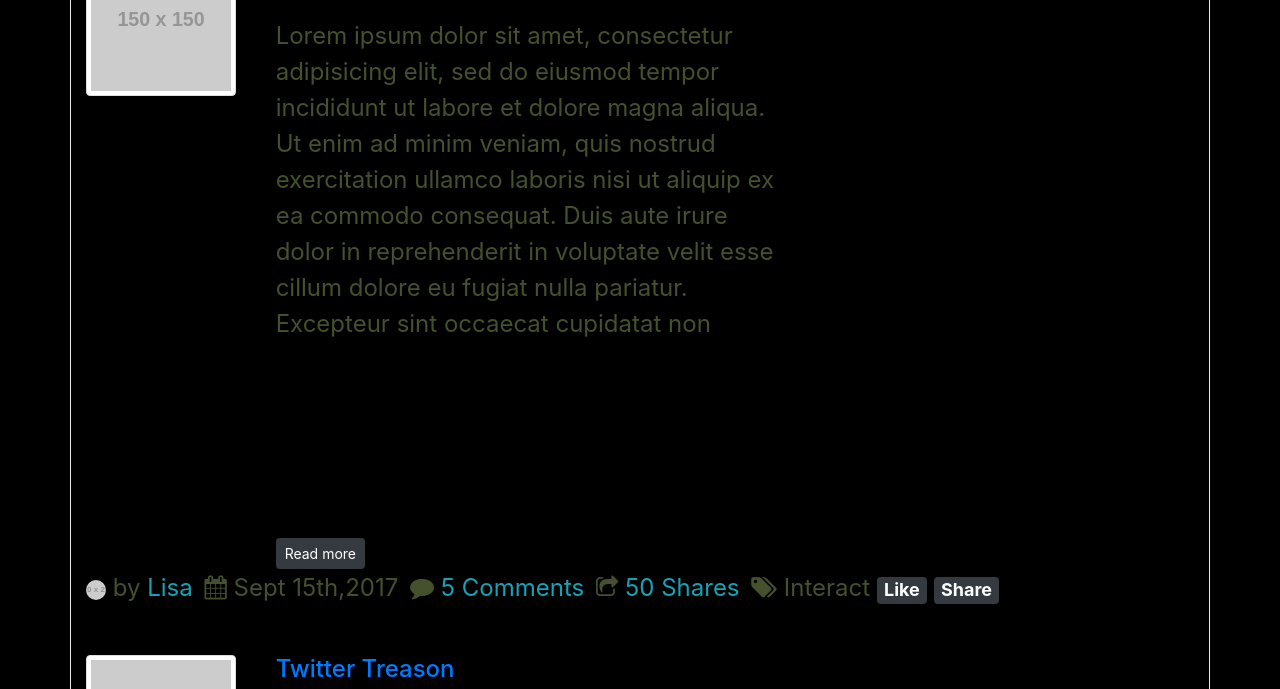
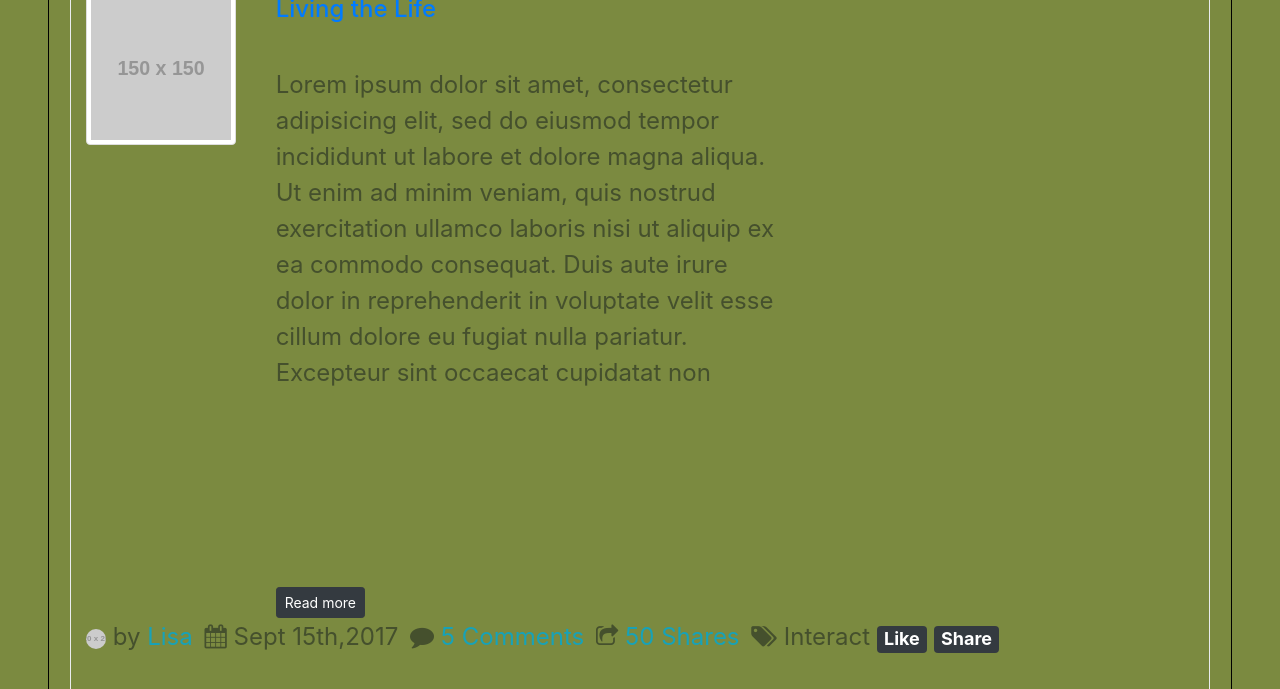
Before and after one commit to Devin-Jackson314/TrendyX, a plain HTML site: page feedsec.html in a window 1280 px wide. Shown: the part 101-790 px from the top of the page. Drawn offline with nearby package versions, Linux system fonts and the light colour scheme; placeholder pictures from the web are drawn by us.

Commit message:
making post lines distinctive

```diff
--- a/feed.css
+++ b/feed.css
@@ -2,10 +2,22 @@
 
 
     color: #45502d;
-     background-color: black;
+     background-color:#7B8A40;
+     margin:2em;
+   border: 1px solid black !important;
  }
 
- .text-primary{
+hr {
+   margin-top: 3rem;
+   margin-bottom: 3rem;
+   border: 1px;
+   border-top: 3px solid black;
+}
+.containermain-sectionborder{
+ margin: 3px;
+ color: #45502d;
+}
+ .text-primary#text-secondary{
     color:#45502d ;
  }
  .navbar-brand {
--- a/feedsec.html
+++ b/feedsec.html
@@ -27,7 +27,7 @@
 <img src="https://dummyimage.com/150x150/5a5a5a/ffffff" class="img-thumbnail" width="150px">
 </div>
 <div class="col-lg-10 col-sm-10 col-7">
-<h4 class="text-primary">Living the Life</h4>
+<h4 class="text-primary" id="text-secondary">Living the Life</h4>
 <br>
 <p>
 Lorem ipsum dolor sit amet, consectetur adipisicing elit, sed do eiusmod
```
